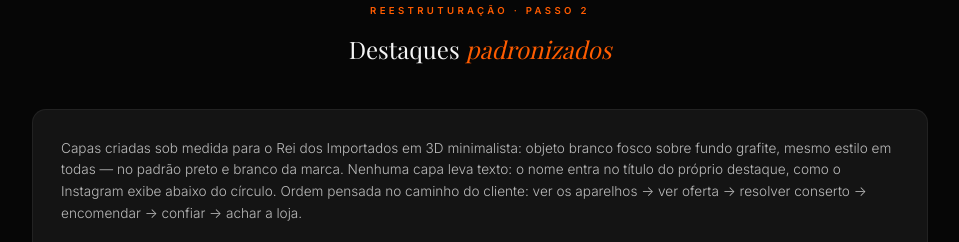
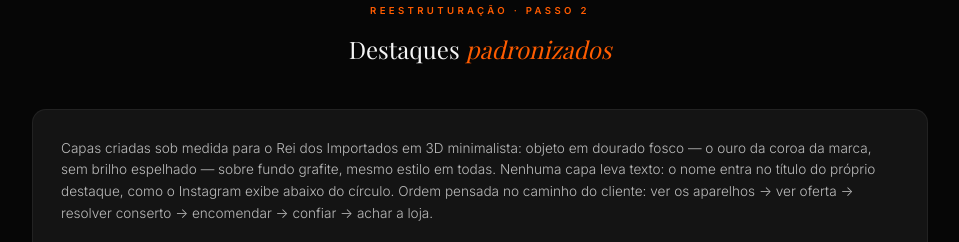
Before and after one commit to davidsonpereira-adscompany/reidosimportados, a plain HTML site: page 02-CONTEUDO/review-instagram.html in a window 1280 px wide. Shown: the part 2751-2993 px from the top of the page, without its empty margins (160-1119 px from the left). Drawn offline with nearby package versions, Linux system fonts and the light colour scheme; a web font is replaced by a local one.

Commit message:
fix: capas de destaque em dourado fosco (ouro de coroa) + prévia do perfil atualizada
Define o tom da marca: dourado fosco sobre preto, sem brilho espelhado.
Inclui logo atual em REFERENCIAS e correção do nome do proprietário (Luiz).

Co-Authored-By: Claude Fable 5 <noreply@anthropic.com>

```diff
--- a/02-CONTEUDO/review-instagram.html
+++ b/02-CONTEUDO/review-instagram.html
@@ -536,7 +536,7 @@
     </div>
 
     <div class="destaques-wrap">
-      <p>Capas criadas sob medida para o Rei dos Importados em 3D minimalista: objeto branco fosco sobre fundo grafite, mesmo estilo em todas &mdash; no padr&atilde;o preto e branco da marca. Nenhuma capa leva texto: o nome entra no t&iacute;tulo do pr&oacute;prio destaque, como o Instagram exibe abaixo do c&iacute;rculo. Ordem pensada no caminho do cliente: ver os aparelhos &rarr; ver oferta &rarr; resolver conserto &rarr; encomendar &rarr; confiar &rarr; achar a loja.</p>
+      <p>Capas criadas sob medida para o Rei dos Importados em 3D minimalista: objeto em dourado fosco &mdash; o ouro da coroa da marca, sem brilho espelhado &mdash; sobre fundo grafite, mesmo estilo em todas. Nenhuma capa leva texto: o nome entra no t&iacute;tulo do pr&oacute;prio destaque, como o Instagram exibe abaixo do c&iacute;rculo. Ordem pensada no caminho do cliente: ver os aparelhos &rarr; ver oferta &rarr; resolver conserto &rarr; encomendar &rarr; confiar &rarr; achar a loja.</p>
       <div class="destaques-row">
         <div class="destaque-item"><a href="capas-destaques/capa-celulares.png" download="capa-celulares.png"><div class="destaque-circ"><img src="capas-destaques/capa-celulares-thumb.jpg" alt="Capa Celulares" width="70" height="70" loading="lazy"></div><div class="destaque-nome">Celulares</div></a><a class="btn-baixar" href="capas-destaques/capa-celulares.png" download="capa-celulares.png">Baixar</a></div>
         <div class="destaque-item"><a href="capas-destaques/capa-promocoes.png" download="capa-promocoes.png"><div class="destaque-circ"><img src="capas-destaques/capa-promocoes-thumb.jpg" alt="Capa Promo&ccedil;&otilde;es" width="70" height="70" loading="lazy"></div><div class="destaque-nome">Promo&ccedil;&otilde;es</div></a><a class="btn-baixar" href="capas-destaques/capa-promocoes.png" download="capa-promocoes.png">Baixar</a></div>
```
Also changed, not shown: 02-CONTEUDO/capas-destaques/capa-a-loja-thumb.jpg, 02-CONTEUDO/capas-destaques/capa-assistencia-thumb.jpg, 02-CONTEUDO/capas-destaques/capa-celulares-thumb.jpg, 02-CONTEUDO/capas-destaques/capa-clientes-thumb.jpg, 02-CONTEUDO/capas-destaques/capa-encomendas-thumb.jpg, 02-CONTEUDO/capas-destaques/capa-promocoes-thumb.jpg, 02-CONTEUDO/mockup-perfil-novo-web.jpg, 02-CONTEUDO/mockup-perfil-novo.png, REFERENCIAS/logo-atual.jpg (added), 6 other files.
